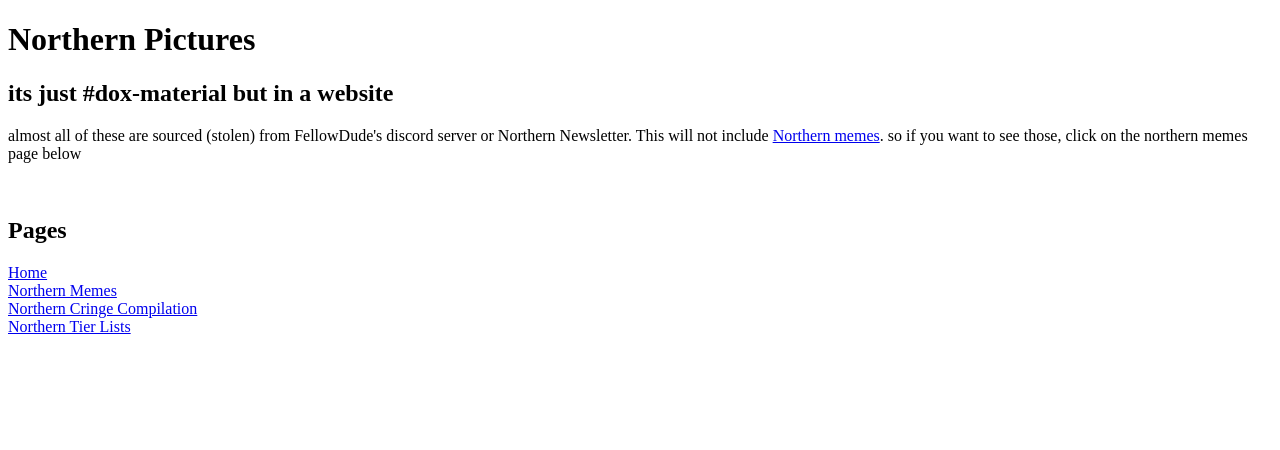
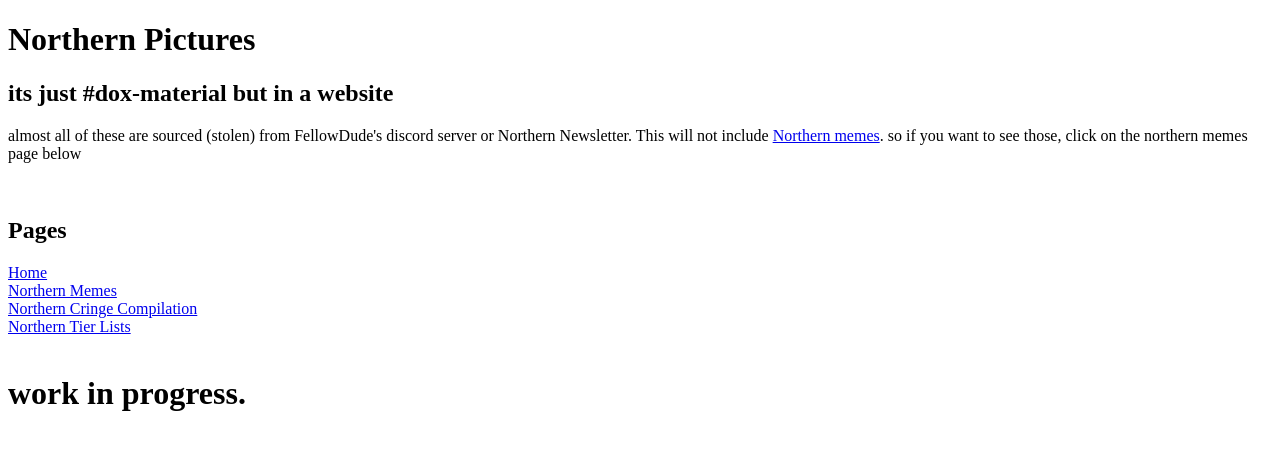
Before and after one commit to shensstuff/hyperboreanjiaxi.xyz, a plain HTML site: page pics.html in a window 1280 px wide. Drawn offline with Linux system fonts and the light colour scheme.

Commit message:
Update pics.html

```diff
--- a/pics.html
+++ b/pics.html
@@ -27,6 +27,8 @@
         margin-left: auto;
         margin-right: auto;
       }
+
       </style>
+    <h1>work in progress.</h1>
   </body>
 </html>
```
